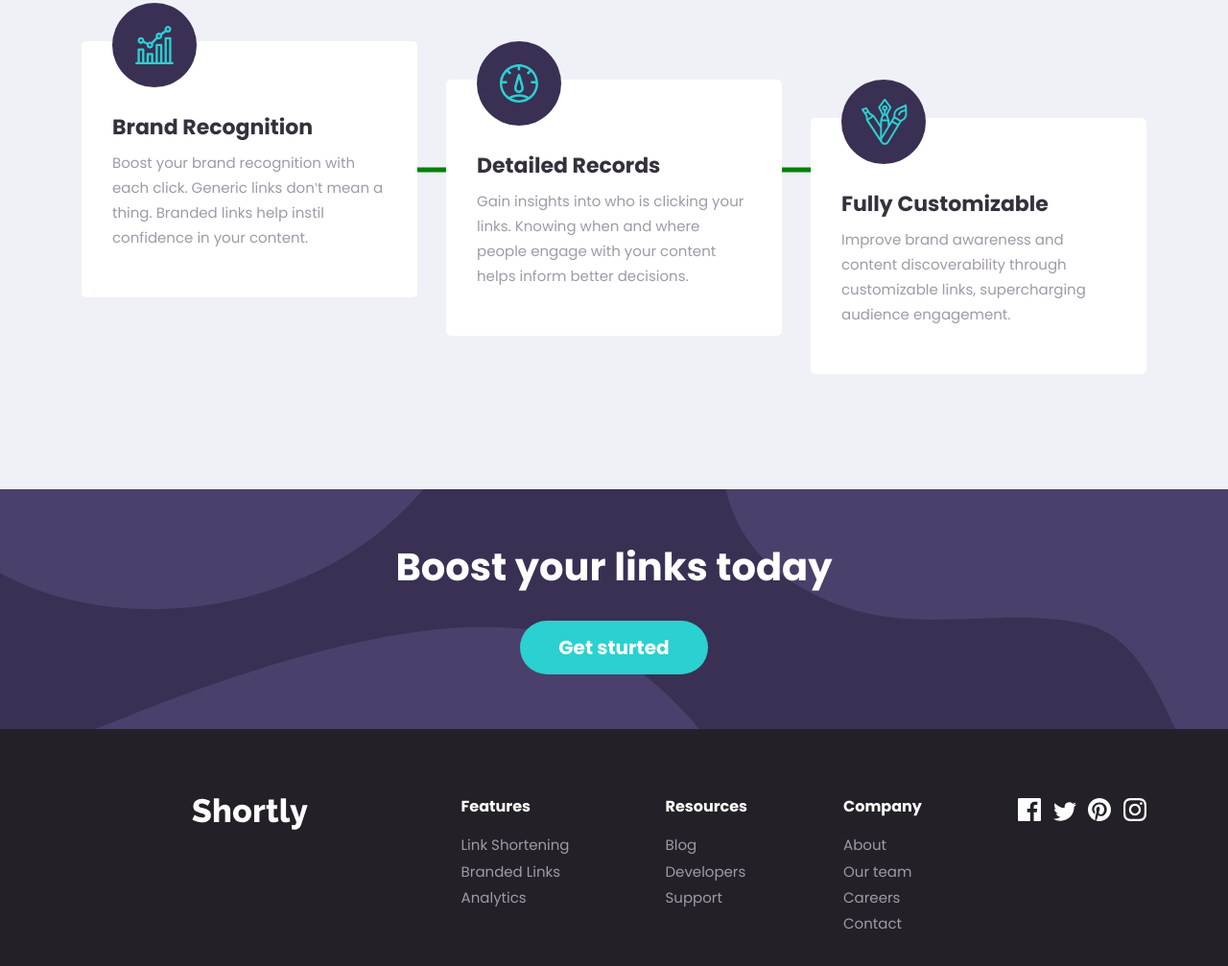
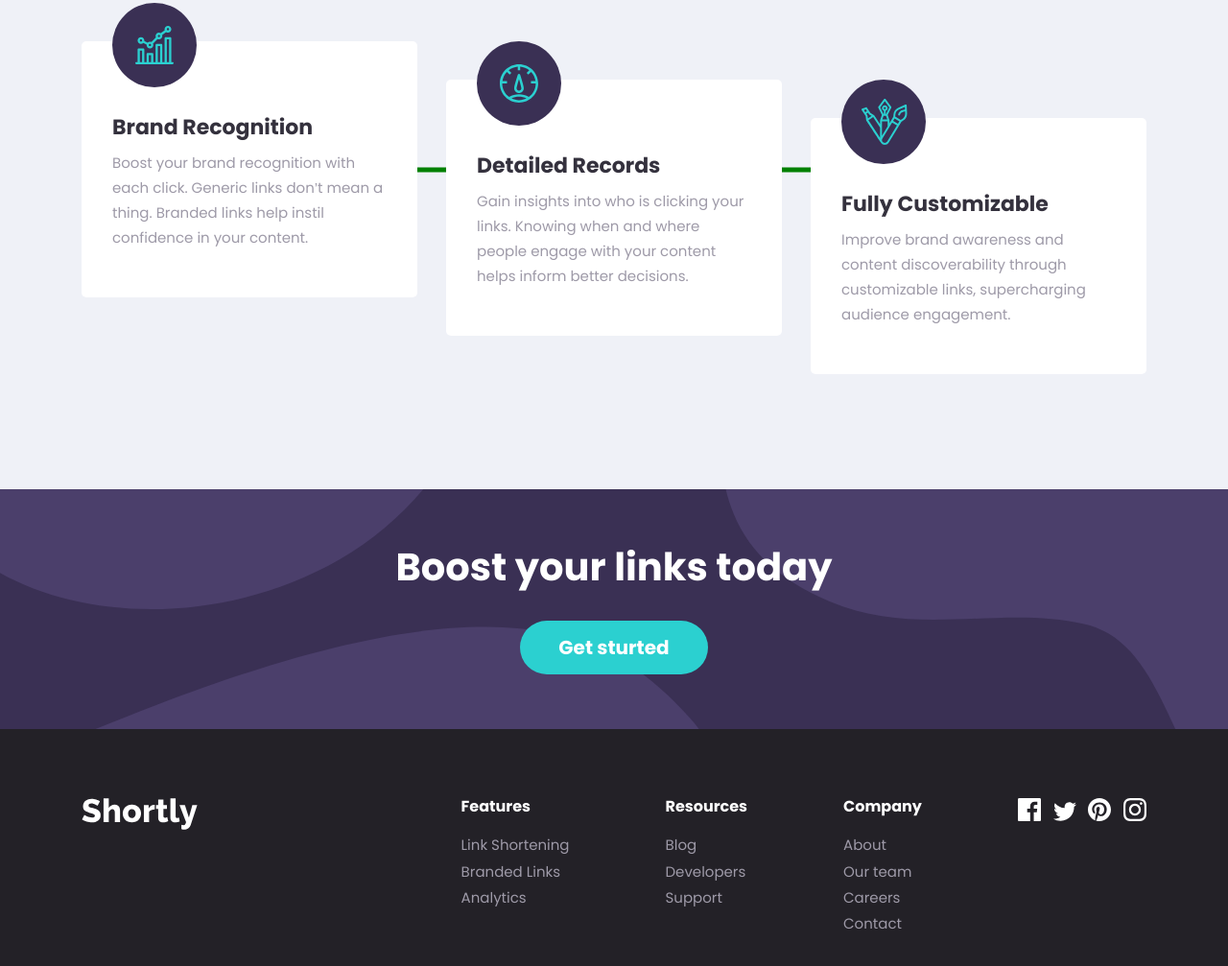
Before and after one commit to remnev-s/shortly, a website: page src/index.html in a window 1280 px wide. Shown: the part 1375-2382 px from the top of the page at 96% size. Drawn offline with Linux system fonts and the light colour scheme.

Commit message:
fix image header, logo footer

```diff
--- a/src/blocks/header/_header-content.scss
+++ b/src/blocks/header/_header-content.scss
@@ -66,6 +66,7 @@
       width: 140%;
       right: -17rem;
       z-index: -1;
+      object-fit: contain;
     }
   }
 }
--- a/src/index.html
+++ b/src/index.html
@@ -132,11 +132,9 @@
       <!-- FOOTER -->
       <footer class="footer">
         <div class="footer__columns main__footer wrapper">
-          <img
-            src="./images/logo_place_footer.svg"
-            alt="logo shortly"
-            class="logo footer-logo"
-          />
+          <div class="logo footer-logo">
+            <img src="./images/logo_place_footer.svg" alt="logo shortly" />
+          </div>
 
           <nav class="footer__column">
             <h4 class="footer__column-heading">Features</h4>
```
Also changed, not shown: README.md.
